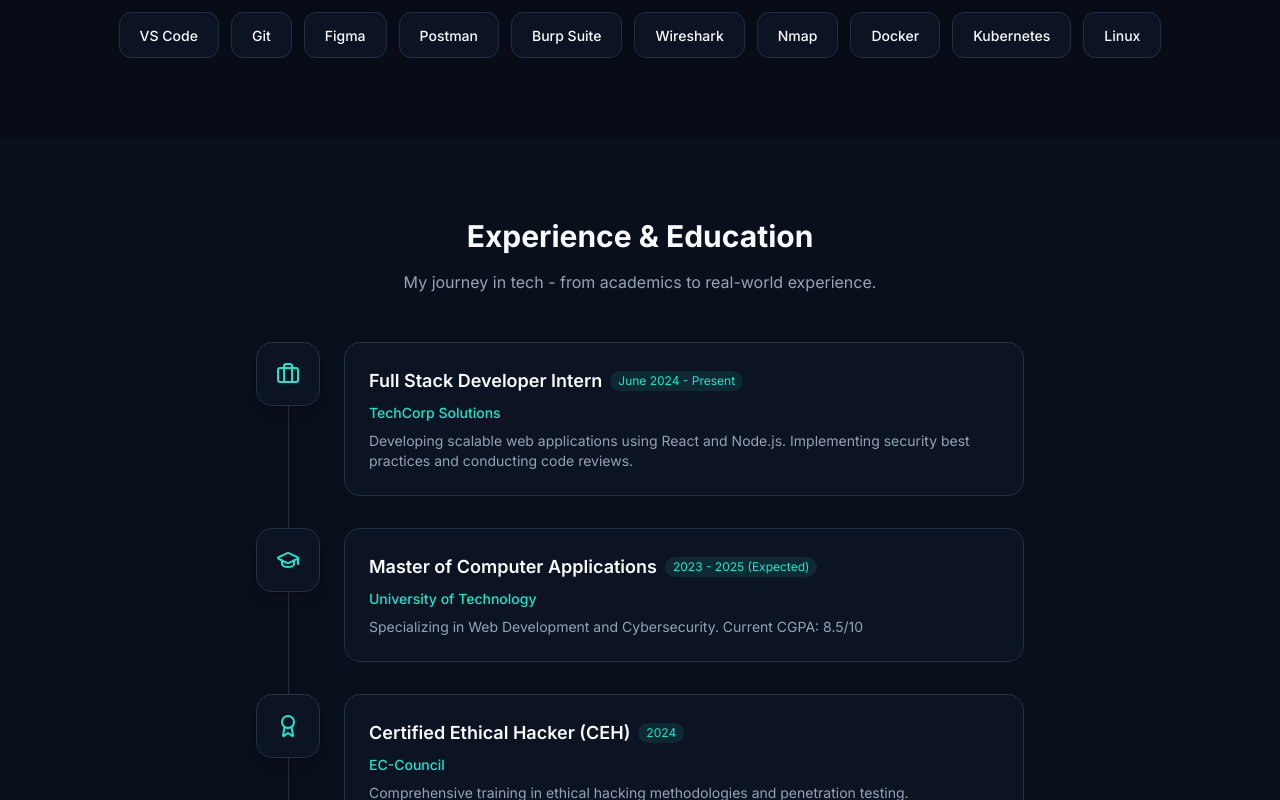
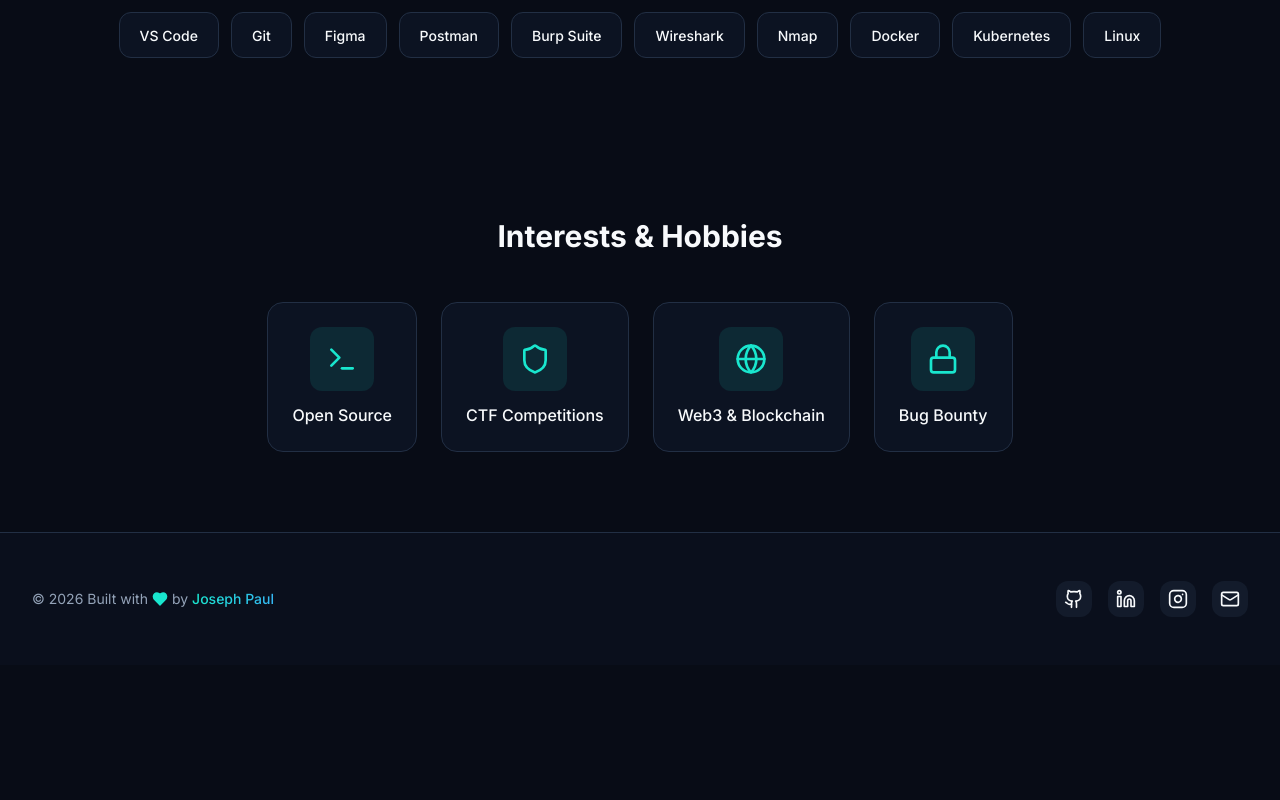
Before and after one commit to Joseph101Gitup/Portfolio-React-official-, a React (Vite) app: page /about in a window 1280 px wide. Shown: the part 1540-2340 px from the top of the page. After the commit the page ends 2205 px from the top, so only its background shows below. Built offline with nearby package versions, Linux system fonts and the light colour scheme; the HTML template or start-up script is replaced by a standard one.

Commit message:
removed about

```diff
--- a/src/pages/About.tsx
+++ b/src/pages/About.tsx
@@ -246,58 +246,7 @@ export default function About() {
       </section>
 
       {/* Timeline */}
-      <section className="py-20 bg-card/50">
-        <div className="section-container">
-          <AnimatedSection className="text-center mb-12">
-            <h2 className="text-2xl md:text-3xl font-bold mb-4">Experience & Education</h2>
-            <p className="text-muted-foreground max-w-2xl mx-auto">
-              My journey in tech - from academics to real-world experience.
-            </p>
-          </AnimatedSection>
-
-          <div className="max-w-3xl mx-auto">
-            <div className="relative">
-              {/* Timeline Line */}
-              <div className="absolute left-8 top-0 bottom-0 w-px bg-border" />
-
-              <StaggerContainer className="space-y-8">
-                {experiences.map((exp, index) => (
-                  <StaggerItem key={index}>
-                    <div className="relative flex gap-6">
-                      {/* Icon */}
-                      <motion.div
-                        whileHover={{ scale: 1.1 }}
-                        className="relative z-10 flex-shrink-0 w-16 h-16 rounded-2xl bg-card border border-border flex items-center justify-center shadow-lg"
-                      >
-                        <exp.icon className="h-6 w-6 text-primary" />
-                      </motion.div>
-
-                      {/* Content */}
-                      <motion.div
-                        whileHover={{ x: 4 }}
-                        className="flex-1 p-6 rounded-2xl bg-card border border-border hover:border-primary/20 transition-all"
-                      >
-                        <div className="flex flex-wrap items-center gap-2 mb-2">
-                          <h3 className="font-semibold text-lg">{exp.title}</h3>
-                          <span className="px-2 py-0.5 text-xs rounded-full bg-primary/10 text-primary">
-                            {exp.period}
-                          </span>
-                        </div>
-                        <p className="text-primary font-medium text-sm mb-2">
-                          {exp.organization}
-                        </p>
-                        <p className="text-muted-foreground text-sm">
-                          {exp.description}
-                        </p>
-                      </motion.div>
-                    </div>
-                  </StaggerItem>
-                ))}
-              </StaggerContainer>
-            </div>
-          </div>
-        </div>
-      </section>
+      {/* removed parts #1 */}
 
       {/* Interests */}
       <section className="py-20">
```
Also changed, not shown: 1 other file (tests, documents, lock files or other folders).
